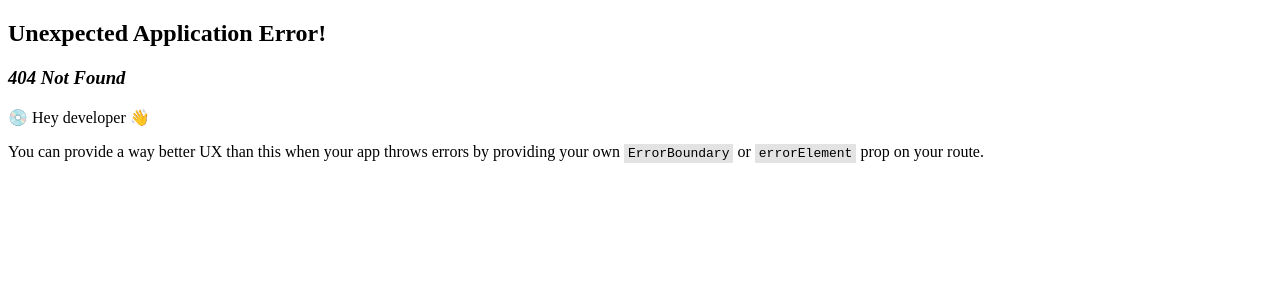
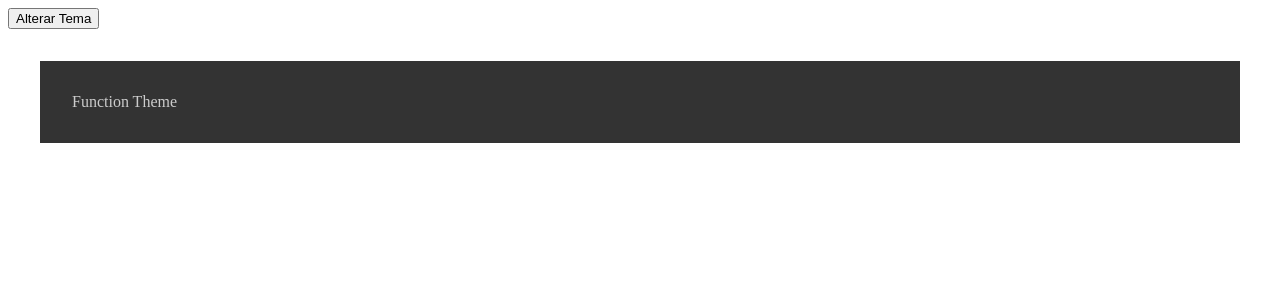
Before and after one commit to GabrielOGW/Learning_React, a React (Create React App) app in the folder react_hooks/: page /components/context.js in a window 1280 px wide. Before the commit this address had no page. Shown: the top 300 px of the page. Built offline with nearby package versions, Linux system fonts and the light colour scheme.

Commit message:
feat: useContext Hook

```diff
--- a/react_hooks/src/index.js
+++ b/react_hooks/src/index.js
@@ -9,6 +9,7 @@
 import Effect from "./routes/components/effect";
 import Memo from "./routes/components/memo";
 import Ref from "./routes/components/ref";
+import Context from "./routes/components/context";
 
 
 const router = createBrowserRouter([
@@ -32,6 +33,10 @@
     path: "/components/ref.js",
     element: <Ref/>,
   },
+  {
+    path: "/components/context.js",
+    element: <Context/>,
+  },
 ]);
 
 ReactDOM.createRoot(document.getElementById("root")).render(
--- /dev/null
+++ b/react_hooks/src/routes/components/ThemeContext.js
@@ -0,0 +1,28 @@
+import React, { useContext, useState } from "react";
+
+const ThemeContext = React.createContext();
+const ThemeUpdateContext = React.createContext();
+
+export function useTheme() {
+  return useContext(ThemeContext)
+}
+
+export function useThemeUpdate() {
+  return useContext(ThemeUpdateContext)
+}
+
+export function ThemeProvider({ children }) {
+  const [darkTheme, setDarkTheme] = useState(true);
+
+  function toggleTheme() {
+    setDarkTheme((prevDarkTheme) => !prevDarkTheme);
+  }
+
+  return (
+    <ThemeContext.Provider value={darkTheme}>
+      <ThemeUpdateContext.Provider value={toggleTheme}>
+        {children}
+      </ThemeUpdateContext.Provider>
+    </ThemeContext.Provider>
+  );
+}
--- /dev/null
+++ b/react_hooks/src/routes/components/context.js
@@ -0,0 +1,11 @@
+import React from "react";
+import FunctionContextComponent from "./functionContextComponent.js";
+import { ThemeProvider } from "./ThemeContext.js";
+
+export default function Context() {
+  return (
+    <ThemeProvider>
+      <FunctionContextComponent />
+    </ThemeProvider>
+  );
+}
--- /dev/null
+++ b/react_hooks/src/routes/components/functionContextComponent.js
@@ -0,0 +1,21 @@
+import React from "react";
+import { useTheme, useThemeUpdate } from "./ThemeContext";
+
+export default function FunctionContextComponent() {
+  const darkTheme = useTheme()
+  const toggleTheme = useThemeUpdate()
+  const themeStyles = {
+    backgroundColor: darkTheme ? "#333" : "#CCC",
+    color: darkTheme ? "#CCC" : "#333",
+    padding: "2rem",
+    margin: "2rem",
+  };
+
+  return (
+    <>
+      <button onClick={toggleTheme}>Alterar Tema</button>
+
+      <div style={themeStyles}>Function Theme</div>
+    </>
+  );
+}
--- a/react_hooks/src/routes/root.jsx
+++ b/react_hooks/src/routes/root.jsx
@@ -17,6 +17,9 @@
             <li>
               <a href={`/components/ref.js`}>Ref</a>
             </li>
+            <li>
+              <a href={`/components/context.js`}>Context</a>
+            </li>
           </ul>
         </nav>
       </div>
```
Also changed, not shown: react_hooks/src/routes/components/classContextComponent.js (added, +23 -0 lines).
